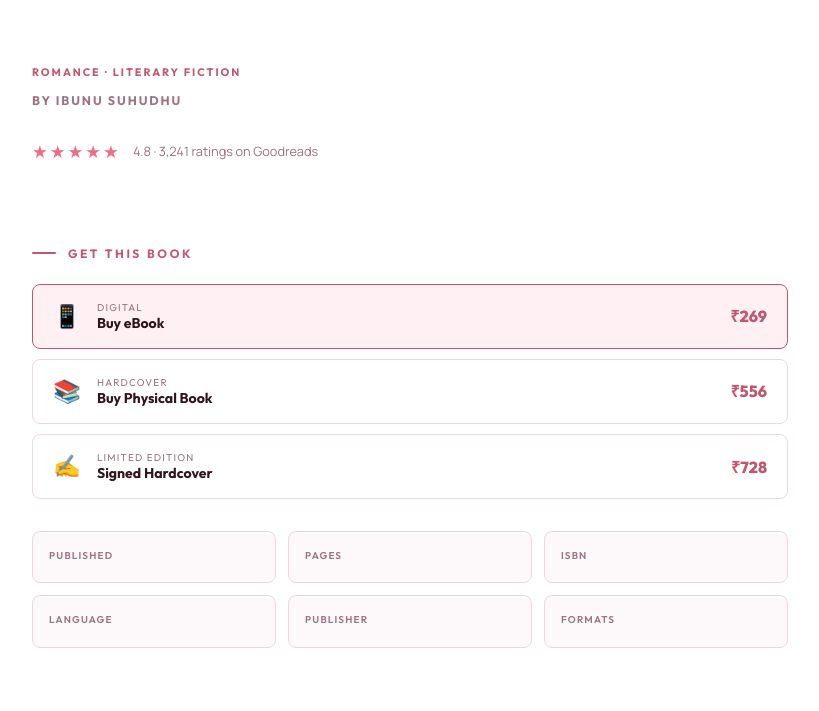
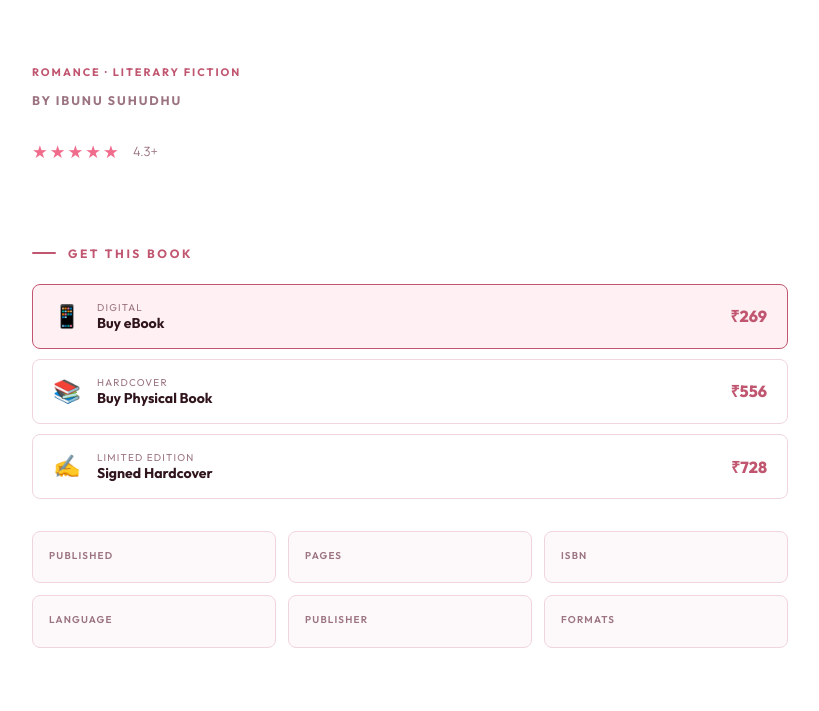
Before and after one commit to ibunusuhudhu789/author_website, a Flask app: template templates/book-detail.html in a window 1280 px wide. Shown: the part 131-842 px from the top of the page, without its empty margins (412-1231 px from the left). Run offline with Flask 3, Linux system fonts and the light colour scheme; the template is opened without the code that fills it: values that come from a table or form of the project are taken from there, others are empty; some libraries are stand-ins or nearby versions.

Commit message:
Updated the book details page

```diff
--- a/templates/book-detail.html
+++ b/templates/book-detail.html
@@ -39,7 +39,7 @@
 
             <div class="book-rating">
                 <span class="stars">★★★★★</span>
-                <span class="rating-count">4.8 · 3,241 ratings on Goodreads</span>
+                <span class="rating-count">4.3+</span>
             </div>
 
             <p class="book-detail-desc">{{ book.body|safe }}</p>
```
